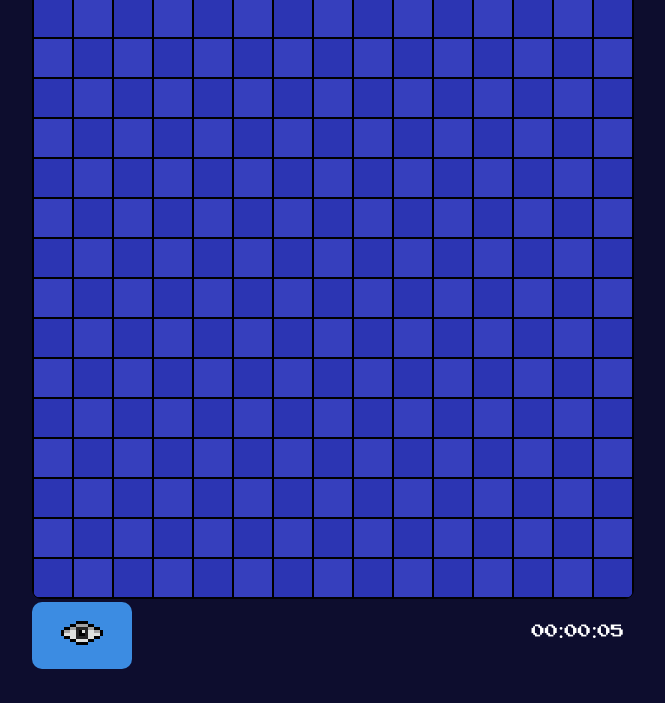
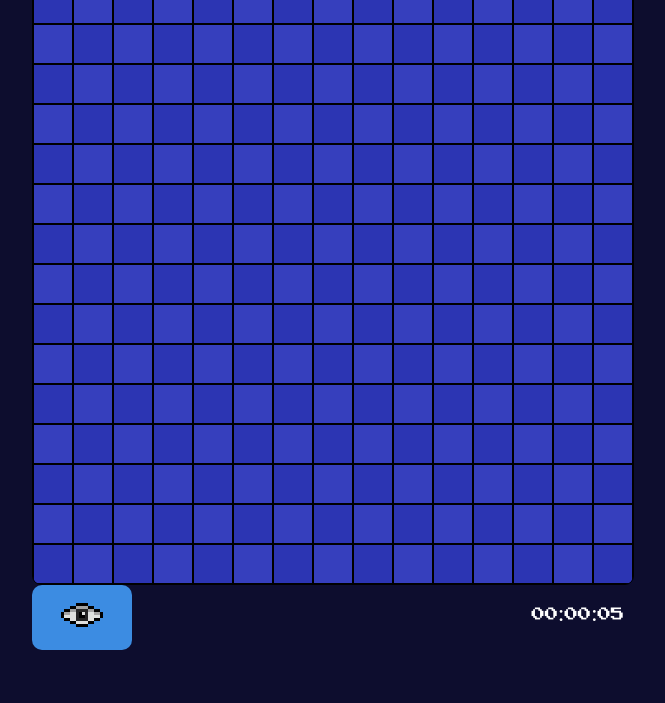
Before and after one commit to HendersonYuieinu/CampoMinado_1.0, a plain HTML site: page Campo minado/index.html in a window 1280 px wide. Shown: the part 97-800 px from the top of the page, without its empty margins (307-972 px from the left). Drawn offline with Linux system fonts and the light colour scheme; a web font is replaced by a local one.

Commit message:
Update style.css

```diff
--- a/Campo minado/style.css
+++ b/Campo minado/style.css
@@ -3,10 +3,19 @@
     src: url(./assets/arcadeclassic/ARCADECLASSIC.TTF) format('truetype');
 }
 
-body{
+*{
+    margin: 0;
+    padding: 0;
+    box-sizing: border-box;
+}
+
+html, body{
     background-color: rgb(13, 13, 46);
     /* background-color: rgb(52, 45, 131); */
+    width: 100%;
+    height: 100%;;
     font-family: 'ArcadeClassic';
+    overflow: hidden;
 }
 
 button{
@@ -17,6 +26,10 @@ button{
 #game-board{
     width: min-content;
     margin: auto auto;
+    display: flex;
+    flex-direction: column;
+    justify-content: space-between;
+    align-items: center;
     border-radius: 20px;
 }
 
```
